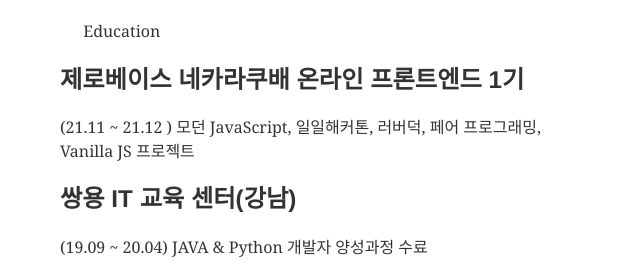
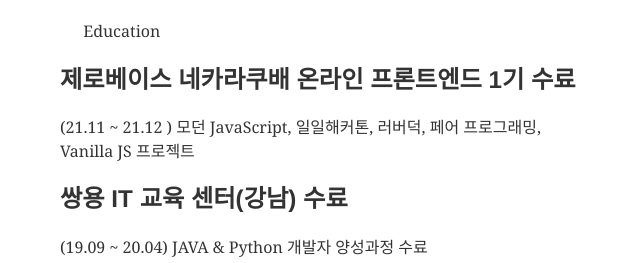
Before and after one commit to Serzhul/Serzhul-Developer, a Gatsby site: page /about in a window 1280 px wide. Shown: the part 4642-4905 px from the top of the page, without its empty margins (319-959 px from the left). Built offline with nearby package versions, Linux system fonts and the light colour scheme; Gatsby itself is replaced by a stand-in of ours; some packages are replaced by stand-ins of ours; what typography-theme-github would draw is missing.

Commit message:
Profile updated

```diff
--- a/content/__about/resume-en.md
+++ b/content/__about/resume-en.md
@@ -171,12 +171,12 @@
 
 > Education
 
-## 제로베이스 네카라쿠배 온라인 프론트엔드 1기
+## 제로베이스 네카라쿠배 온라인 프론트엔드 1기 수료
 
 (21.11 ~ 21.12 )
 모던 JavaScript, 일일해커톤, 러버덕, 페어 프로그래밍, Vanilla JS 프로젝트
 
-## 쌍용 IT 교육 센터(강남)
+## 쌍용 IT 교육 센터(강남) 수료
 
 (19.09 ~ 20.04) JAVA & Python 개발자 양성과정 수료
 
```
